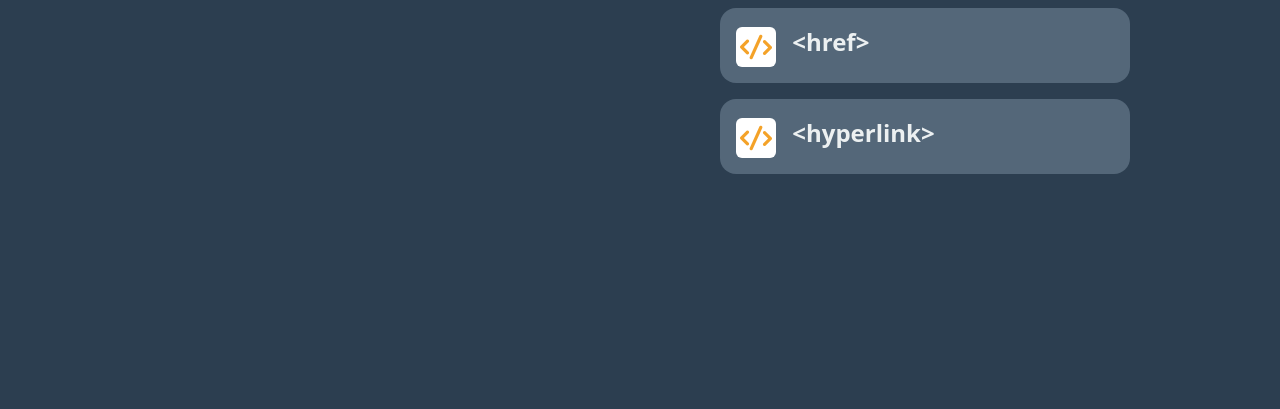
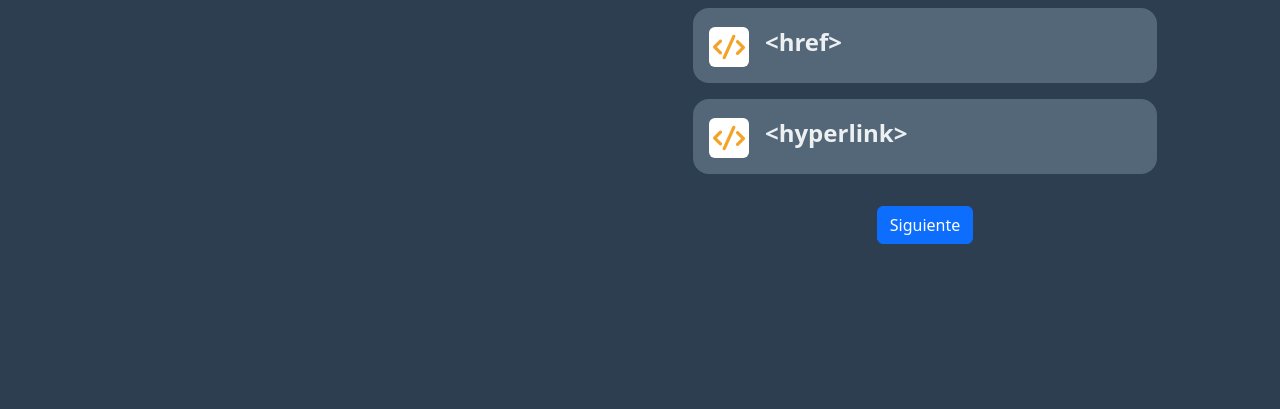
Before and after one commit to LennyServino/frontend-quiz-app, a website built with Vite: page index.html in a window 1280 px wide. Shown: the part 391-800 px from the top of the page. Built offline with nearby package versions, Linux system fonts and the light colour scheme.

Commit message:
agregando la funcionalidad para pasar a la siguiente pregunta con un boton

```diff
--- a/main.js
+++ b/main.js
@@ -2,11 +2,10 @@ import 'bootstrap/dist/css/bootstrap.min.css';
 import 'bootstrap/dist/js/bootstrap.bundle.min';
 import '/src/css/mainStyles.css';
 import { insertar_opciones } from './src/components/quiz-options';
-import { prueba, mostrarQuizHTML } from './src/components/quizz-html';
+import { prueba, crearQuizHTML } from './src/components/quizz-html';
 
 document.addEventListener('DOMContentLoaded', () => {
     //insertar_opciones();
-
-    mostrarQuizHTML();
+    crearQuizHTML();
     //prueba();
 });
--- /dev/null
+++ b/src/components/mostrarHTML.js
@@ -0,0 +1,52 @@
+export function mostrarQuizHTML(cargarPregunta, index) {
+    const mainBody = document.querySelector('#mainContent');
+    //crear el row que contendra el html del main
+    const row = document.createElement('section');
+    row.classList.add('row', 'pt-5', 'mt-5');
+
+    //columna de la izquierda
+    const colIzquierda = document.createElement('section');
+    colIzquierda.classList.add('col-md-6');
+
+    const sectionTitle = document.createElement('div');
+    sectionTitle.classList.add('section-title', 'mx-auto');
+
+    //numero de la pregunta
+    const numeroPregunta = document.createElement('p');
+    numeroPregunta.id = "numero-pregunta";
+
+    //titulo de la pregunta
+    const tituloPregunta = document.createElement('h2');
+    tituloPregunta.id = "titulo-pregunta";
+
+    sectionTitle.appendChild(numeroPregunta);
+    sectionTitle.appendChild(tituloPregunta);
+    colIzquierda.appendChild(sectionTitle);
+
+    //columna derecha para las preguntas
+    const colDerecha = document.createElement('section');
+    colDerecha.classList.add('col-md-6', 'd-flex', 'flex-column', 'align-items-center');
+    colDerecha.id = "pregunta-container";
+
+    // **Nuevo contenedor** para las opciones de respuesta
+    const respuestasContainer = document.createElement('div');
+    respuestasContainer.id = "respuestas-container";
+    respuestasContainer.classList.add('w-100', 'd-flex', 'flex-column', 'align-items-center');
+    colDerecha.appendChild(respuestasContainer);
+
+    //boton de siguiente pregunta
+    const botonSiguiente = document.createElement('button');
+    botonSiguiente.id = 'boton-siguiente';
+    botonSiguiente.classList.add('btn', 'btn-primary', 'mt-3');
+    botonSiguiente.textContent = 'Siguiente';
+
+    //construir todo el bloque
+    row.appendChild(colIzquierda);
+    row.appendChild(colDerecha)
+    colDerecha.appendChild(botonSiguiente);
+    mainBody.appendChild(row);
+
+    //insertamos la informacion
+    cargarPregunta(index);
+
+}
--- a/src/components/quizz-html.js
+++ b/src/components/quizz-html.js
@@ -1,3 +1,6 @@
+//importando la funcion de creacion de la estructura html
+import { mostrarQuizHTML } from "./mostrarHTML";
+
 //arreglo que contiene las preguntas del quiz html
 const preguntasHTML = [
     {
@@ -7,7 +10,7 @@ const preguntasHTML = [
     },
     {
         pregunta: "¿Que significa HTML?",
-        respuestas: ["HyperText Markup Language", "Home Tool Markup Language", "Hyperlinks and Text Markup Language", "Hyper Text Making Language"],
+        respuestas: ["HyperText Markup Language", "Home Tool Markup Language", "Hyperlinks Text Markup Language", "Hyper Text Making Language"],
         correcta: "HyperText Markup Language"
     },
     {
@@ -52,57 +55,24 @@ const preguntasHTML = [
     }
 ];
 
-export function mostrarQuizHTML() {
-    const mainBody = document.querySelector('#mainContent');
-    //crear el row que contendra el html del main
-    const row = document.createElement('section');
-    row.classList.add('row', 'pt-5', 'mt-5');
+//Función para unir la estructura html con los datos de las preguntas
+export function crearQuizHTML() {
+    mostrarQuizHTML(cargarPregunta, 0);
+    let boton = document.querySelector('#boton-siguiente');
+    let i = 0;
+    boton.addEventListener('click', () => {
+        i++;
+        mostrarQuizHTML(cargarPregunta, i)
 
-    //columna de la izquierda
-    const colIzquierda = document.createElement('section');
-    colIzquierda.classList.add('col-md-6');
-
-    const sectionTitle = document.createElement('div');
-    sectionTitle.classList.add('section-title', 'mx-auto');
-
-    //numero de la pregunta
-    const numeroPregunta = document.createElement('p');
-    numeroPregunta.id = "numero-pregunta";
-
-    //titulo de la pregunta
-    const tituloPregunta = document.createElement('h2');
-    tituloPregunta.id = "titulo-pregunta";
-
-    sectionTitle.appendChild(numeroPregunta);
-    sectionTitle.appendChild(tituloPregunta);
-    colIzquierda.appendChild(sectionTitle);
-
-    //columna derecha para las preguntas
-    const colDerecha = document.createElement('section');
-    colDerecha.classList.add('col-md-6', 'd-flex', 'flex-column', 'align-items-center');
-    colDerecha.id = "pregunta-container";
-
-    //boton de siguiente pregunta
-    const botonSiguiente = document.createElement('button');
-    botonSiguiente.id = 'boton-siguiente';
-    botonSiguiente.classList.add('btn', 'btn-primary', 'mt-3');
-    botonSiguiente.textContent = 'Siguiente';
-
-    //construir todo el bloque
-    row.appendChild(colIzquierda);
-    row.appendChild(colDerecha)
-    mainBody.appendChild(row);
-
-    //insertamos la informacion
-    cargarPregunta(0);
-
+    })
 }
 
-function cargarPregunta(index) {
+
+export function cargarPregunta(index) {
     //obtenemos los elementos donde insertaremos la informacion
     const numeroPregunta = document.querySelector('#numero-pregunta');
     const tituloPregunta = document.querySelector('#titulo-pregunta');
-    const preguntaContainer = document.querySelector('#pregunta-container');
+    const respuestasContainer = document.querySelector('#respuestas-container');
 
     //obtenemos la pregunta segun el index
     let pregunta = preguntasHTML[index];
@@ -112,12 +82,12 @@ function cargarPregunta(index) {
     tituloPregunta.textContent = pregunta.pregunta;
 
     //limpiar las opciones anteriores
-    preguntaContainer.innerHTML = '';
+    respuestasContainer.innerHTML = '';
 
     pregunta.respuestas.map(respuesta => {
         //Mostrar las respuestas
         const article = document.createElement('article');
-        article.classList.add('quiz-card', 'rounded-4', 'p-3', 'mb-3');
+        article.classList.add('quiz-item', 'rounded-4', 'p-3', 'mb-3');
 
         //seccion de la imagen de la opcion
         const img = document.createElement('img');
@@ -133,7 +103,7 @@ function cargarPregunta(index) {
         article.appendChild(img);
         article.appendChild(textoRespuesta);
 
-        preguntaContainer.appendChild(article);
+        respuestasContainer.appendChild(article);
     })
 
 }
--- a/src/css/mainStyles.css
+++ b/src/css/mainStyles.css
@@ -29,6 +29,18 @@ body {
     }
 }
 
+.quiz-item {
+    background-color: #546779;
+    width: 85%;
+    cursor: pointer;
+    transition: all 0.5s;
+
+    &:hover {
+        background-color: #7d8387;
+        width: 90%;
+    }
+}
+
 .quiz-icon {
     background-color: #fff;
     width: 40px;
```
